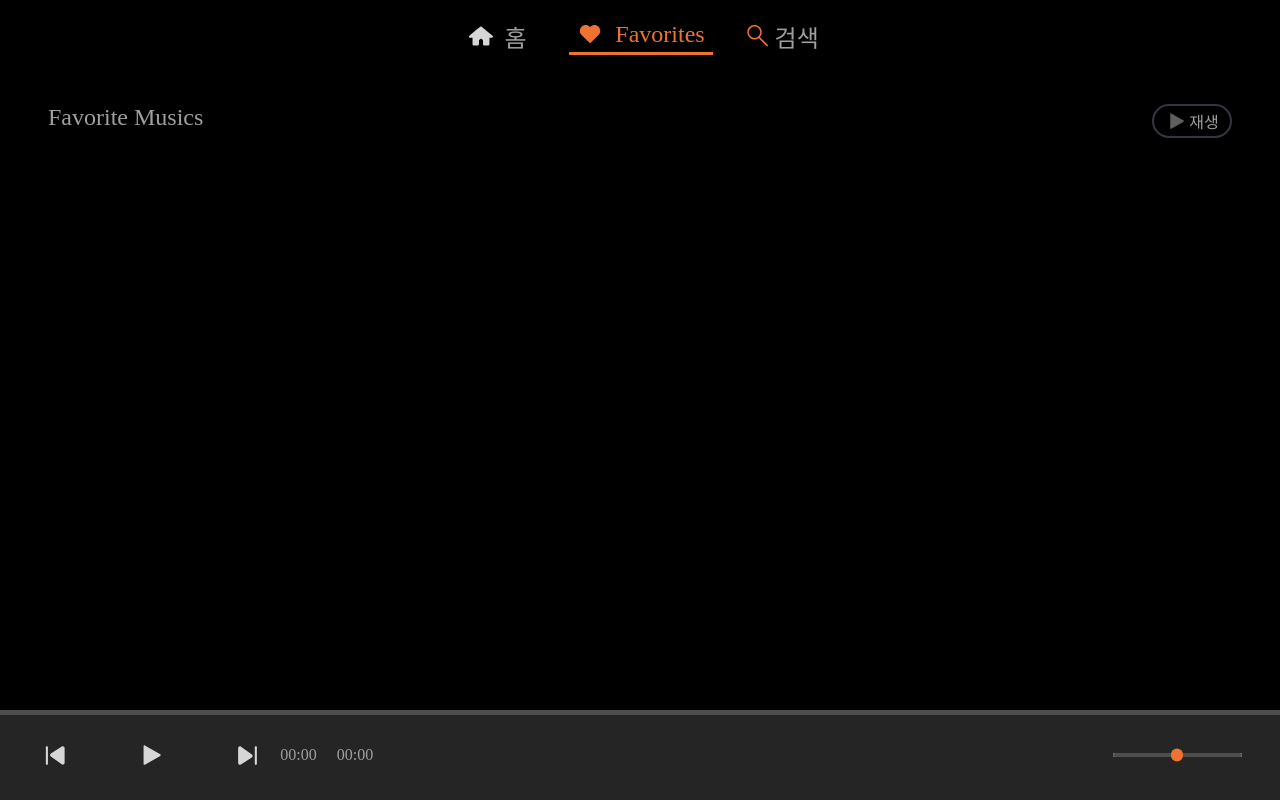
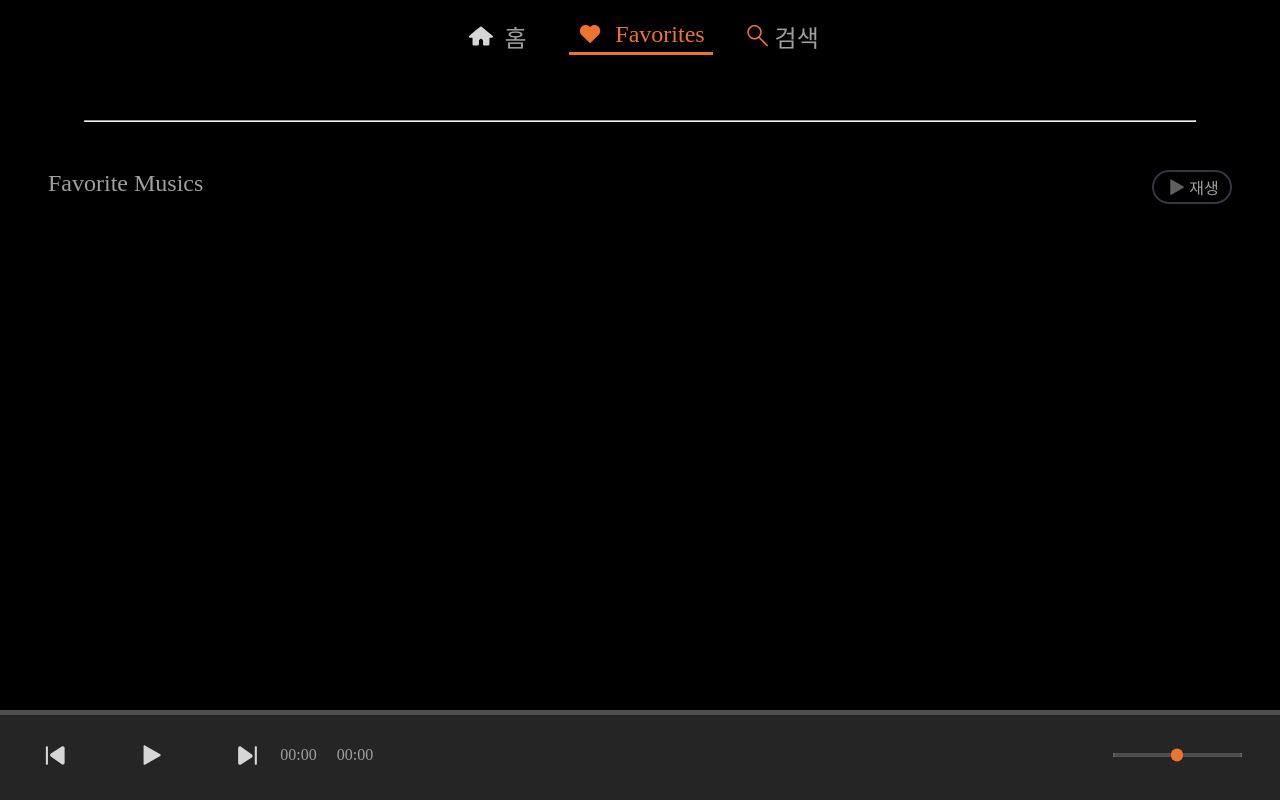
Before and after one commit to jsb8740/FarvoriteMusicList, a Vue app: page /favoritemusic in a window 1280 px wide. Built offline with nearby package versions, Linux system fonts and the light colour scheme; a web font is replaced by a local one.

Commit message:
css 변경

```diff
--- a/src/components/layouts/TheViewLayout.vue
+++ b/src/components/layouts/TheViewLayout.vue
@@ -1,9 +1,25 @@
 <template>
   <div class="contentLayout">
-    <slot></slot>
+    <h1>
+      <slot name="title"></slot>
+    </h1>
+    <hr />
+    <div>
+      <slot></slot>
+    </div>
   </div>
 </template>
 
 <script setup lang="ts"></script>
 
-<style scoped lang="scss"></style>
+<style scoped lang="scss">
+h1 {
+  font-weight: 700px;
+  color: white;
+  margin-left: 3%;
+}
+
+hr {
+  margin: 1rem 3% 3rem 3%;
+}
+</style>
```
